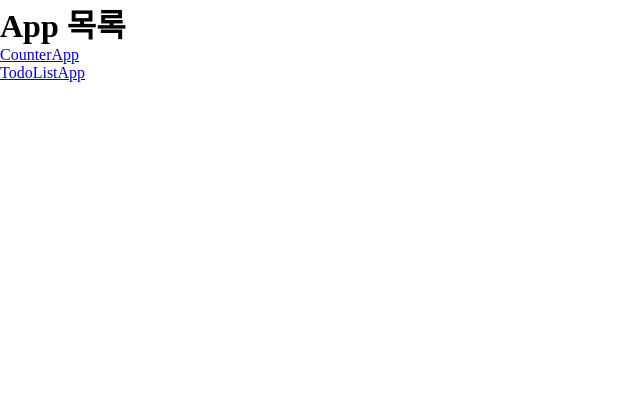
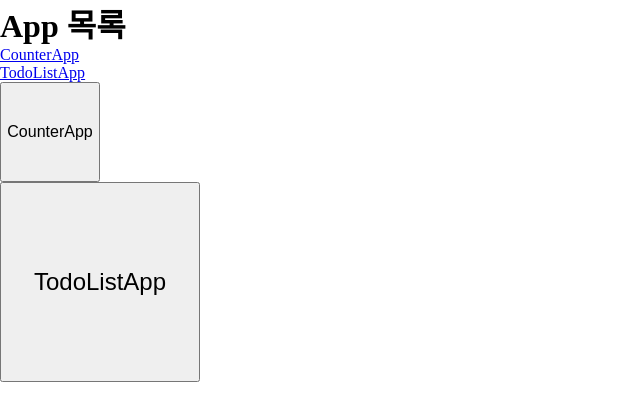
Before and after one commit to leav002/Programming_3203, a React (Vite) app: page / in a window 1280 px wide. Shown: the top 420 px of the page, without its empty margins (0-640 px from the left). Built offline with nearby package versions, Linux system fonts and the light colour scheme.

Commit message:
RouteApp useNavigate()

```diff
--- a/src/RouterApp.jsx
+++ b/src/RouterApp.jsx
@@ -1,14 +1,26 @@
-import { BrowserRouter, Routes, Route, Link } from "react-router-dom";
+import { BrowserRouter, Routes, Route, Link, useNavigate } from "react-router-dom";
 import CounterApp from './CounterApp';
 import TodoListApp from './TodoListApp';
 
 function LinkButtonPageApp() {
+    const navigate = useNavigate();
+
     return(
         <div>
             <h1>App 목록</h1>
             <ul>
-                <li><Link>CounterApp</Link></li>
-                <li><Link>TodoListApp</Link></li>
+                <li><Link to="/counterapp">CounterApp</Link></li>
+                <li><Link to="/todolistapp">TodoListApp</Link></li>
+
+                <li><button
+                    style={{width: '100px', height: '100px', fontSize: '1rem'}}
+                    onClick={()=> navigate('/counterapp')}
+                >CounterApp</button></li>
+
+                <li><button
+                    style={{width: '200px', height: '200px', fontSize: '1.5rem'}}
+                    onClick={()=> navigate('/todolistapp')}
+                >TodoListApp</button></li>
             </ul>
         </div>
     )
@@ -18,9 +30,9 @@ export default function RouterApp() {
     return(
         <BrowserRouter>
             <Routes>
-                <Route path="/" element={<LinkButtonPageApp />}></Route>
-                <Route path="/counterapp" element={<CounterApp />}></Route>
-                <Route path="/todolistapp" element={<TodoListApp />}></Route>
+                <Route path="/" element={<LinkButtonPageApp />} />
+                <Route path="/counterapp" element={<CounterApp />} />
+                <Route path="/todolistapp" element={<TodoListApp />} />
             </Routes>
         </BrowserRouter>
     )
```
Also changed, not shown: 1 other file (tests, documents, lock files or other folders).
